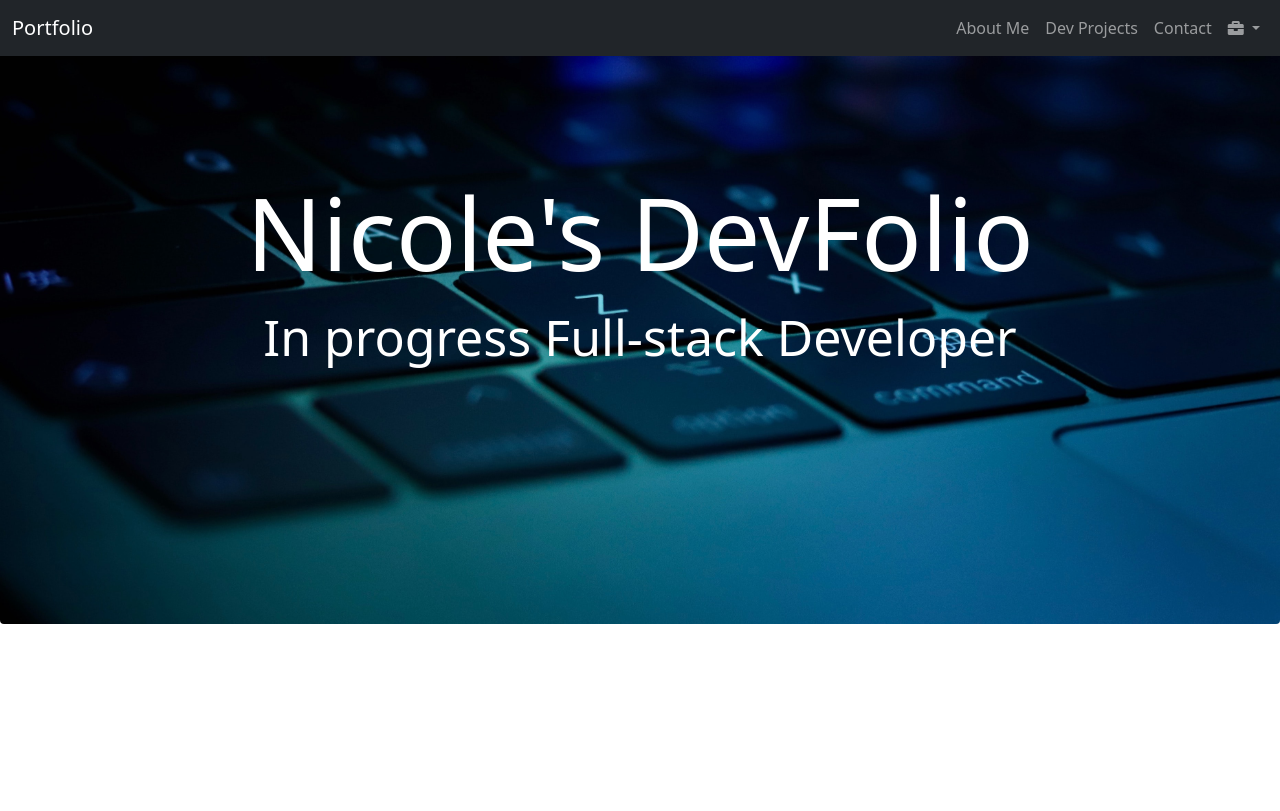
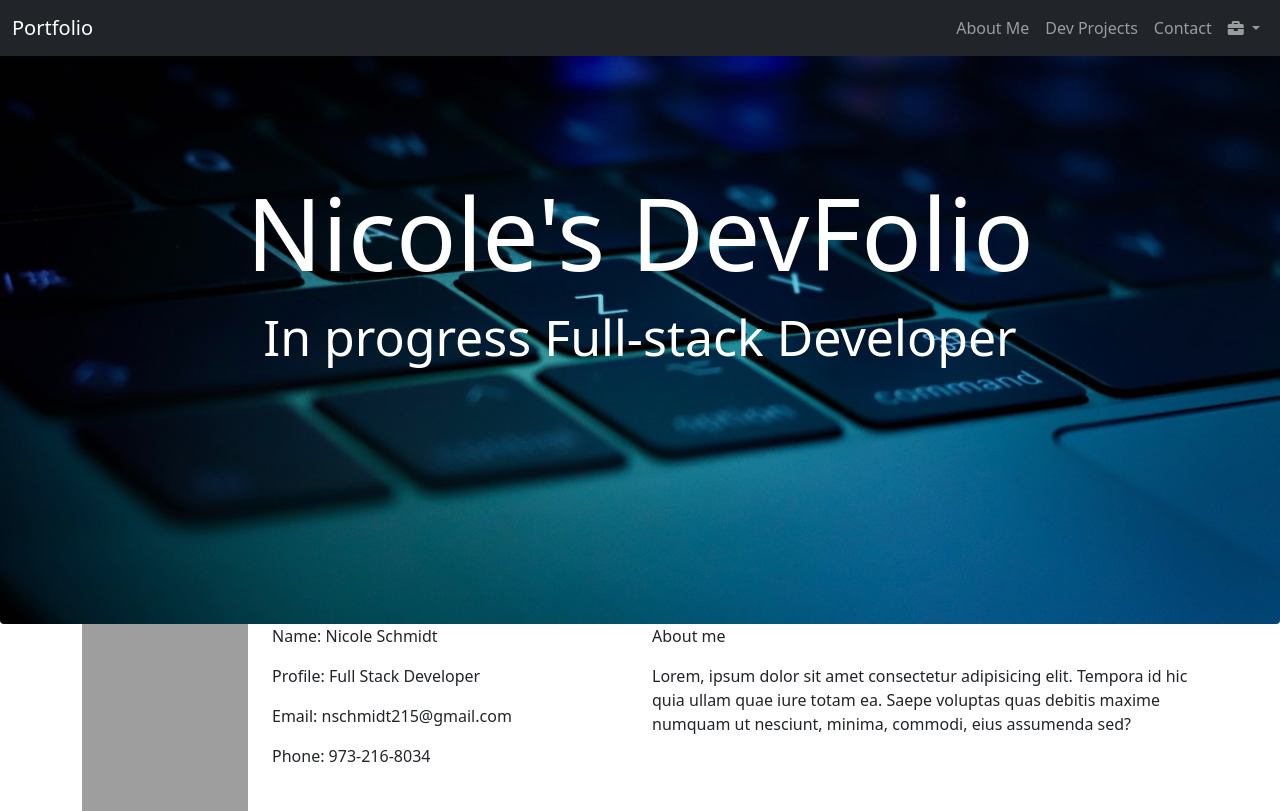
Before and after one commit to nschmidt215/PersonalPortfolio, a plain HTML site: page index.html in a window 1280 px wide. Drawn offline with nearby package versions, Linux system fonts and the light colour scheme; grey boxes are pictures that could not be loaded.

Commit message:
start about me

```diff
--- a/index.html
+++ b/index.html
@@ -47,6 +47,23 @@
             <h1 id="header">Nicole's DevFolio</h1>
             <p id="subtitle">In progress Full-stack Developer</p>
           </div>
+          <div class="container">
+            <div class="row">
+                <div class="col-2">
+                    <div class="aboutme position-relative"></div>
+                </div>
+                <div class="col-4">
+                    <p>Name: Nicole Schmidt</p>
+                    <p>Profile: Full Stack Developer</p>
+                    <p>Email: nschmidt215@gmail.com</p>
+                    <p>Phone: 973-216-8034</p>
+                </div>
+                <div class="col-6">
+                    <p>About me</p>
+                    <p>Lorem, ipsum dolor sit amet consectetur adipisicing elit. Tempora id hic quia ullam quae iure totam ea. Saepe voluptas quas debitis maxime numquam ut nesciunt, minima, commodi, eius assumenda sed?</p>
+                </div>
+            </div>
+          </div>
           <script src="https://cdn.jsdelivr.net/npm/bootstrap@5.1.3/dist/js/bootstrap.bundle.min.js" integrity="sha384-ka7Sk0Gln4gmtz2MlQnikT1wXgYsOg+OMhuP+IlRH9sENBO0LRn5q+8nbTov4+1p" crossorigin="anonymous"></script>
     </body>
 </html>
--- a/style.css
+++ b/style.css
@@ -15,3 +15,10 @@
     font-size: 50px;
     text-align: center;
 }
+
+.aboutme {
+    background-image: url(https://picsum.photos/200/200);
+    background-size: cover;
+    background-position: center;
+    padding-top: calc(4.5 / 4 * 100%);
+}
```
